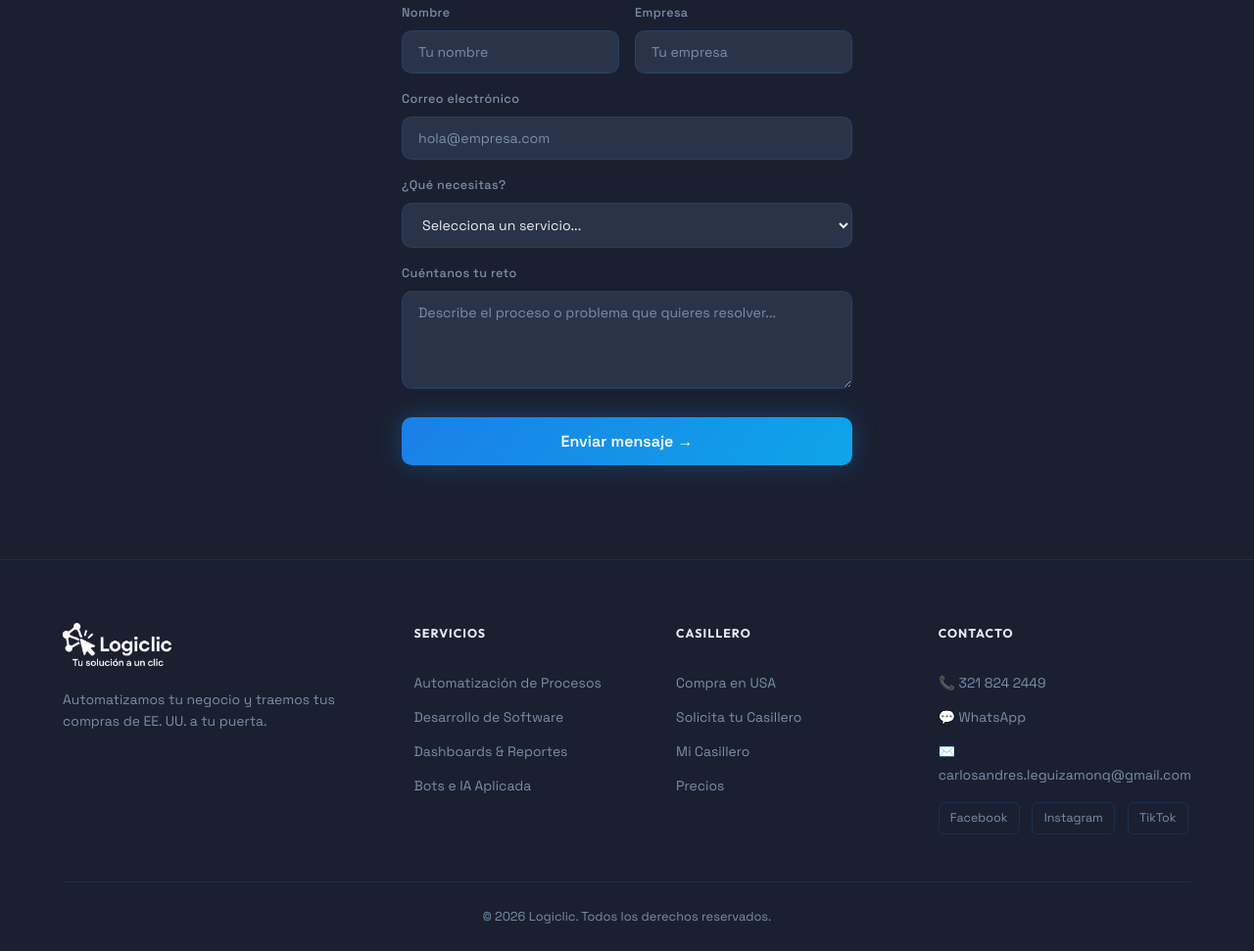
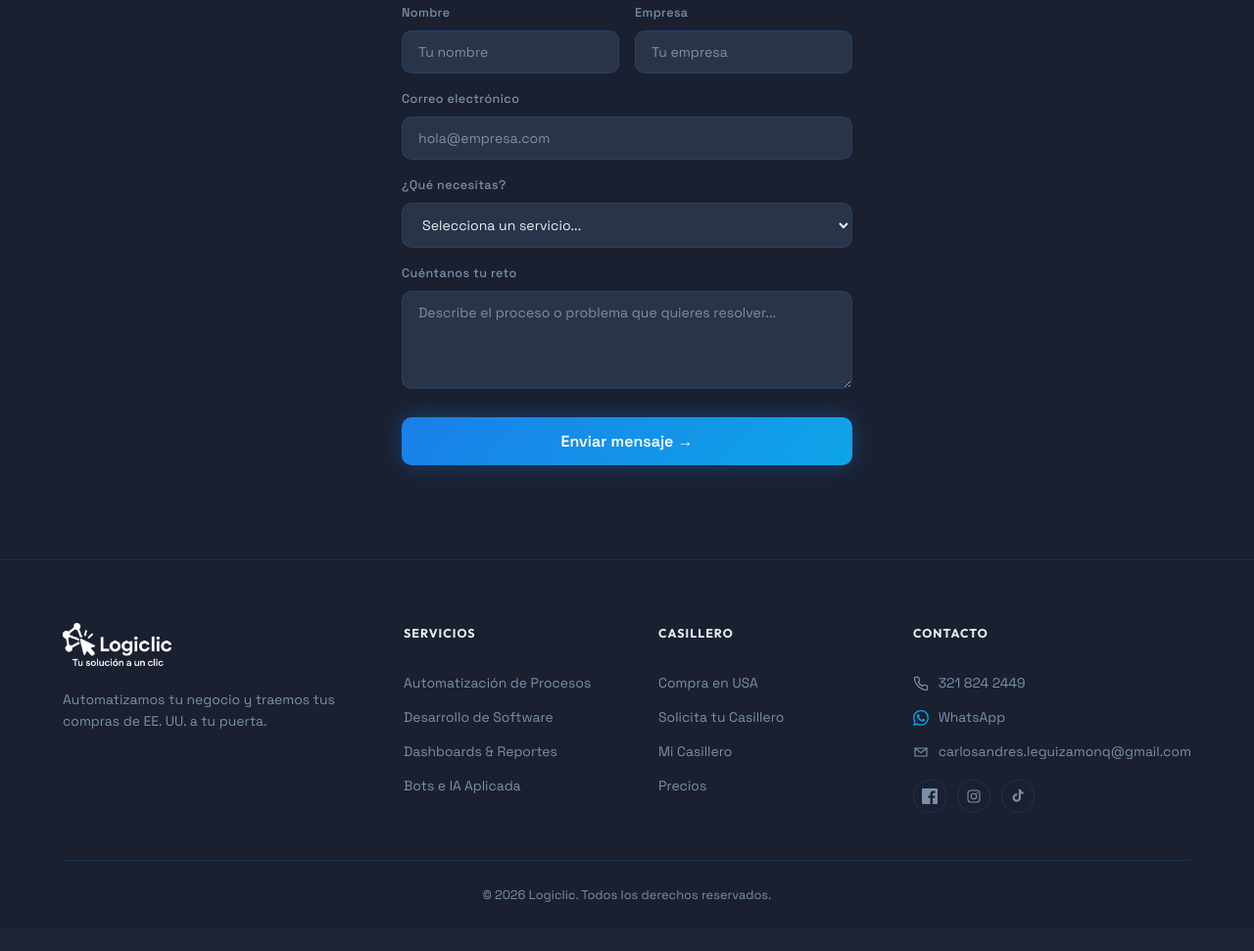
Before and after one commit to logicliccontacto-bit/logiclic, a website: page public/index.html in a window 1280 px wide. Shown: the part 7705-8676 px from the top of the page at 98% size. After the commit the page ends 8653 px from the top, so only its background shows below. Drawn offline with Linux system fonts and the light colour scheme; no server answers.

Commit message:
Replace footer emoji icons with proper SVGs
The email icon (✉️) was rendering as a blank box on this machine's font
set, and the phone/WhatsApp emoji looked inconsistent with the rest of
the site's icon language. Replaced all three with clean inline SVGs
(phone handset, the WhatsApp glyph in the brand's blue, a modern
envelope outline), and swapped the plain-text "Facebook/Instagram/TikTok"
links for actual brand-mark icons in small circular buttons, matching
the site's tech-forward aesthetic instead of a text list.

```diff
--- a/public/index.css
+++ b/public/index.css
@@ -341,12 +341,15 @@ footer{
 .footer-col{display:flex;flex-direction:column;gap:0.7rem}
 .footer-col a{color:var(--muted);text-decoration:none;font-size:0.87rem;transition:color 0.2s}
 .footer-col a:hover{color:var(--blue2)}
-.footer-social{display:flex;gap:0.8rem;margin-top:0.3rem}
-.footer-social a{
-  font-size:0.78rem;padding:0.3rem 0.7rem;border-radius:6px;
-  border:1px solid var(--border);
+.footer-contact-link{display:flex;align-items:center;gap:0.6rem}
+.footer-icon{flex-shrink:0}
+.footer-social{display:flex;gap:0.7rem;margin-top:0.3rem}
+.footer-social-icon{
+  width:34px;height:34px;border-radius:50%;flex-shrink:0;
+  display:flex;align-items:center;justify-content:center;
+  border:1px solid var(--border);color:var(--muted);
 }
-.footer-social a:hover{border-color:var(--border2);background:rgba(26,127,232,0.08)}
+.footer-social-icon:hover{border-color:var(--border2);color:var(--blue2);background:rgba(26,127,232,0.08)}
 .footer-bottom{
   border-top:1px solid var(--border);padding:1.5rem 0;
   text-align:center;color:var(--muted);font-size:0.8rem;
--- a/public/index.html
+++ b/public/index.html
@@ -473,13 +473,28 @@
     </div>
     <div class="footer-col">
       <h4>Contacto</h4>
-      <a href="tel:3218242449">📞 321 824 2449</a>
-      <a href="https://wa.me/573218242449" target="_blank" rel="noopener noreferrer">💬 WhatsApp</a>
-      <a href="mailto:carlosandres.leguizamonq@gmail.com">✉️ carlosandres.leguizamonq@gmail.com</a>
+      <a href="tel:3218242449" class="footer-contact-link">
+        <svg class="footer-icon" width="16" height="16" viewBox="0 0 24 24" fill="none" stroke="currentColor" stroke-width="1.8" stroke-linecap="round" stroke-linejoin="round"><path d="M22 16.92v3a2 2 0 01-2.18 2 19.79 19.79 0 01-8.63-3.07 19.5 19.5 0 01-6-6 19.79 19.79 0 01-3.07-8.67A2 2 0 014.11 2h3a2 2 0 012 1.72c.127.96.361 1.903.7 2.81a2 2 0 01-.45 2.11L8.09 9.91a16 16 0 006 6l1.27-1.27a2 2 0 012.11-.45c.907.339 1.85.573 2.81.7A2 2 0 0122 16.92z"/></svg>
+        321 824 2449
+      </a>
+      <a href="https://wa.me/573218242449" target="_blank" rel="noopener noreferrer" class="footer-contact-link">
+        <svg class="footer-icon" width="16" height="16" viewBox="0 0 24 24" fill="#0ea5e9"><path d="M17.472 14.382c-.297-.149-1.758-.867-2.03-.967-.273-.099-.471-.148-.67.15-.197.297-.767.966-.94 1.164-.173.199-.347.223-.644.075-.297-.15-1.255-.463-2.39-1.475-.883-.788-1.48-1.761-1.653-2.059-.173-.297-.018-.458.13-.606.134-.133.298-.347.446-.52.149-.174.198-.298.298-.497.099-.198.05-.371-.025-.52-.075-.149-.669-1.612-.916-2.207-.242-.579-.487-.5-.669-.51-.173-.008-.371-.01-.57-.01-.198 0-.52.074-.792.372-.272.297-1.04 1.016-1.04 2.479 0 1.462 1.065 2.875 1.213 3.074.149.198 2.096 3.2 5.077 4.487.709.306 1.262.489 1.694.625.712.227 1.36.195 1.871.118.571-.085 1.758-.719 2.006-1.413.248-.694.248-1.289.173-1.413-.074-.124-.272-.198-.57-.347m-5.421 7.403h-.004a9.87 9.87 0 01-5.031-1.378l-.361-.214-3.741.982.998-3.648-.235-.374a9.86 9.86 0 01-1.51-5.26c.001-5.45 4.436-9.884 9.888-9.884 2.64 0 5.122 1.03 6.988 2.898a9.825 9.825 0 012.893 6.994c-.003 5.45-4.437 9.884-9.885 9.884m8.413-18.297A11.815 11.815 0 0012.05 0C5.495 0 .16 5.335.157 11.892c0 2.096.547 4.142 1.588 5.945L.057 24l6.305-1.654a11.882 11.882 0 005.683 1.448h.005c6.554 0 11.89-5.335 11.893-11.893a11.821 11.821 0 00-3.48-8.413"/></svg>
+        WhatsApp
+      </a>
+      <a href="mailto:carlosandres.leguizamonq@gmail.com" class="footer-contact-link">
+        <svg class="footer-icon" width="16" height="16" viewBox="0 0 24 24" fill="none" stroke="currentColor" stroke-width="1.7" stroke-linecap="round" stroke-linejoin="round"><path d="M3 6h18v12H3z"/><path d="M3 6l9 7 9-7"/></svg>
+        carlosandres.leguizamonq@gmail.com
+      </a>
       <div class="footer-social">
-        <a href="https://web.facebook.com/profile.php?id=61592573595441" target="_blank" rel="noopener noreferrer">Facebook</a>
-        <a href="#" target="_blank" rel="noopener noreferrer">Instagram</a>
-        <a href="#" target="_blank" rel="noopener noreferrer">TikTok</a>
+        <a href="https://web.facebook.com/profile.php?id=61592573595441" target="_blank" rel="noopener noreferrer" class="footer-social-icon" aria-label="Facebook">
+          <svg width="16" height="16" viewBox="0 0 24 24" fill="currentColor"><path d="M22.675 0h-21.35c-.732 0-1.325.593-1.325 1.325v21.351c0 .731.593 1.324 1.325 1.324h11.495v-9.294h-3.128v-3.622h3.128v-2.671c0-3.1 1.893-4.788 4.659-4.788 1.325 0 2.463.099 2.795.143v3.24l-1.918.001c-1.504 0-1.795.715-1.795 1.763v2.313h3.587l-.467 3.622h-3.12v9.293h6.116c.73 0 1.323-.593 1.323-1.325v-21.35c0-.732-.593-1.325-1.325-1.325z"/></svg>
+        </a>
+        <a href="#" target="_blank" rel="noopener noreferrer" class="footer-social-icon" aria-label="Instagram">
+          <svg width="16" height="16" viewBox="0 0 24 24" fill="none" stroke="currentColor" stroke-width="1.7"><rect x="3" y="3" width="18" height="18" rx="5"/><circle cx="12" cy="12" r="4.2"/><circle cx="17.3" cy="6.7" r="1" fill="currentColor" stroke="none"/></svg>
+        </a>
+        <a href="#" target="_blank" rel="noopener noreferrer" class="footer-social-icon" aria-label="TikTok">
+          <svg width="16" height="16" viewBox="0 0 24 24" fill="currentColor"><path d="M16.5 1.5c.3 2.3 1.7 3.9 4 4.2v3c-1.4.1-2.7-.3-4-1.1v6.6c0 3.5-2.8 6.3-6.3 6.3S3.9 17.7 3.9 14.2c0-3.5 2.8-6.3 6.3-6.3.3 0 .6 0 .9.1v3.1c-.3-.1-.6-.1-.9-.1-1.7 0-3.1 1.4-3.1 3.1s1.4 3.1 3.1 3.1 3.1-1.4 3.1-3.1V1.5h3.2Z"/></svg>
+        </a>
       </div>
     </div>
   </div>
```
